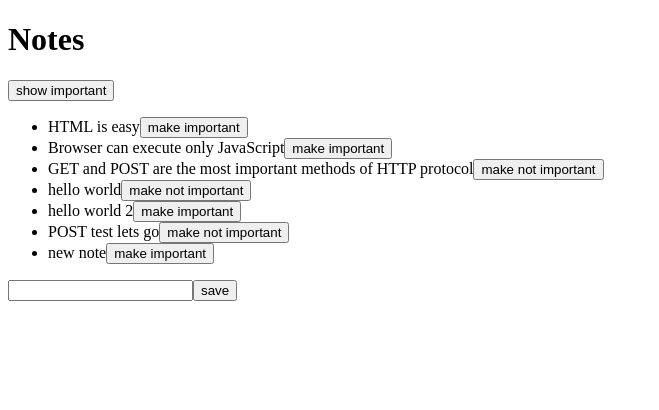
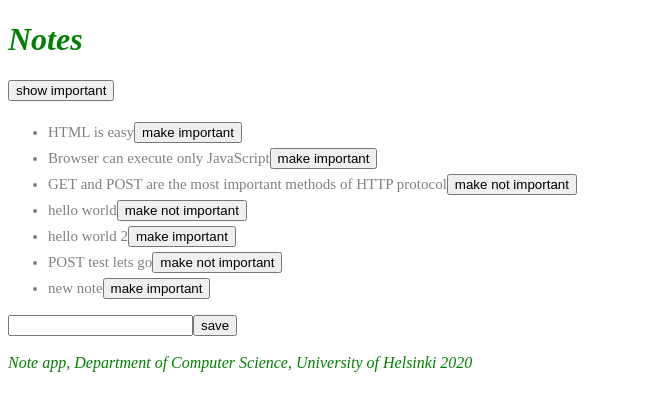
Before and after one commit to R-Middleton/FullStackOpen, a React (Create React App) app in the folder part2/lessonexamples/: page / in a window 1280 px wide. Shown: the top 410 px of the page, without its empty margins (0-659 px from the left). Built offline with nearby package versions, Linux system fonts and the light colour scheme; data requests are answered from the project's data file.

Commit message:
Completed part 2 e

```diff
--- a/part2/lessonexamples/src/App.js
+++ b/part2/lessonexamples/src/App.js
@@ -55,6 +55,21 @@
 
     const notesToShow = showAll ? notes : notes.filter(note => note.important)
 
+    const Footer = () => {
+        const footerStyle = {
+            color: 'green',
+            fontStyle: 'italic',
+            fontSize: 16
+        }
+
+        return (
+            <div style={footerStyle}>
+                <br />
+                <em>Note app, Department of Computer Science, University of Helsinki 2020</em>
+            </div>
+        )
+    }
+
     return (
         <div>
             <h1>Notes</h1>
@@ -79,6 +94,7 @@
                 />
                 <button type="submit">save</button>
             </form>
+            <Footer />
         </div>
     )
 }
--- a/part2/lessonexamples/src/components/Note.js
+++ b/part2/lessonexamples/src/components/Note.js
@@ -3,7 +3,7 @@
 const Note = ({ note, toggleImportance }) => {
     const label = note.important ? 'make not important' : 'make important'
     return (
-        <li>
+        <li className='note'>
             {note.content}
             <button onClick={toggleImportance}>{label}</button>
         </li>
--- a/part2/lessonexamples/src/index.css
+++ b/part2/lessonexamples/src/index.css
@@ -1,13 +1,10 @@
-body {
-  margin: 0;
-  font-family: -apple-system, BlinkMacSystemFont, 'Segoe UI', 'Roboto', 'Oxygen',
-    'Ubuntu', 'Cantarell', 'Fira Sans', 'Droid Sans', 'Helvetica Neue',
-    sans-serif;
-  -webkit-font-smoothing: antialiased;
-  -moz-osx-font-smoothing: grayscale;
+h1 {
+  color: green;
+  font-style: italic;
 }
 
-code {
-  font-family: source-code-pro, Menlo, Monaco, Consolas, 'Courier New',
-    monospace;
+.note {
+  color: grey;
+  padding-top: 5px;
+  font-size: 15px;
 }
--- a/part2/lessonexamples/src/index.js
+++ b/part2/lessonexamples/src/index.js
@@ -1,10 +1,9 @@
 import React from 'react';
 import ReactDOM from 'react-dom';
 import App from './App'
+import './index.css'
 
 ReactDOM.render(
   <App />,
   document.getElementById('root')
 )
-
-//got to Effect-hook
```
